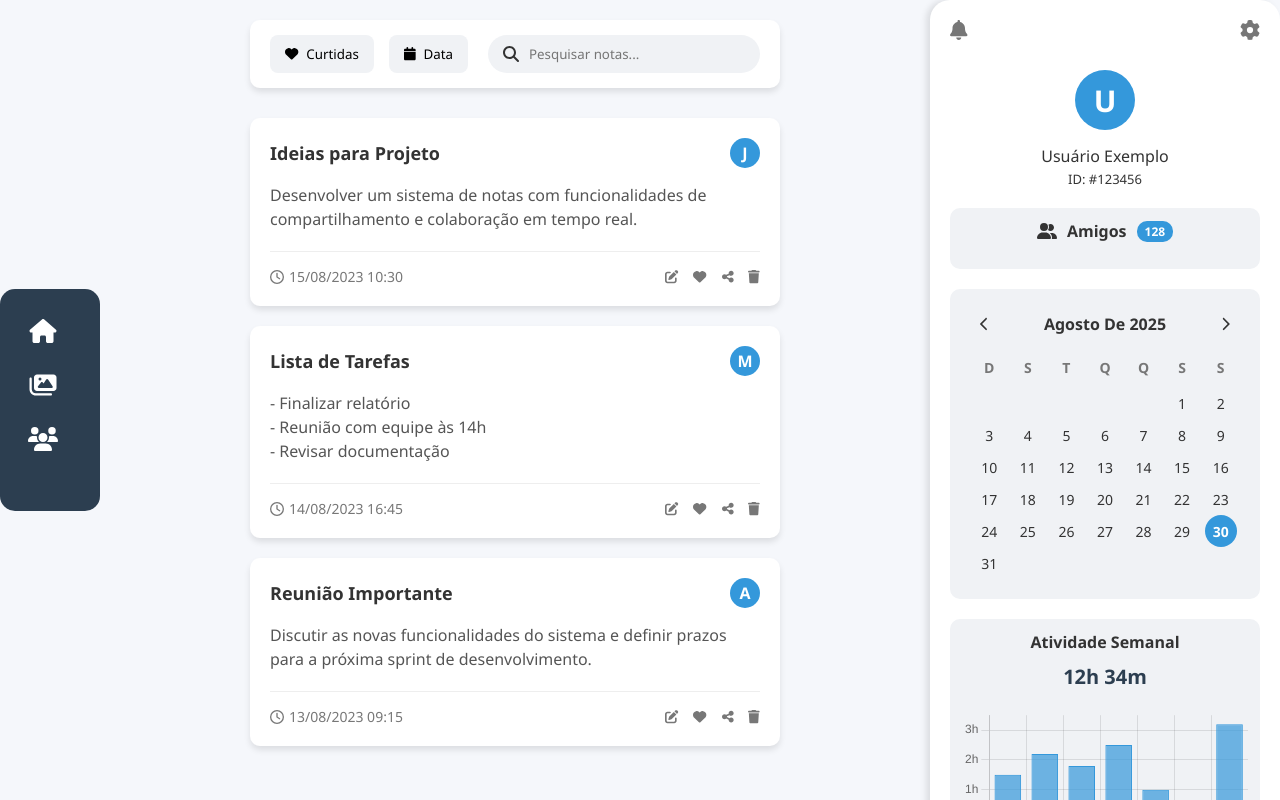
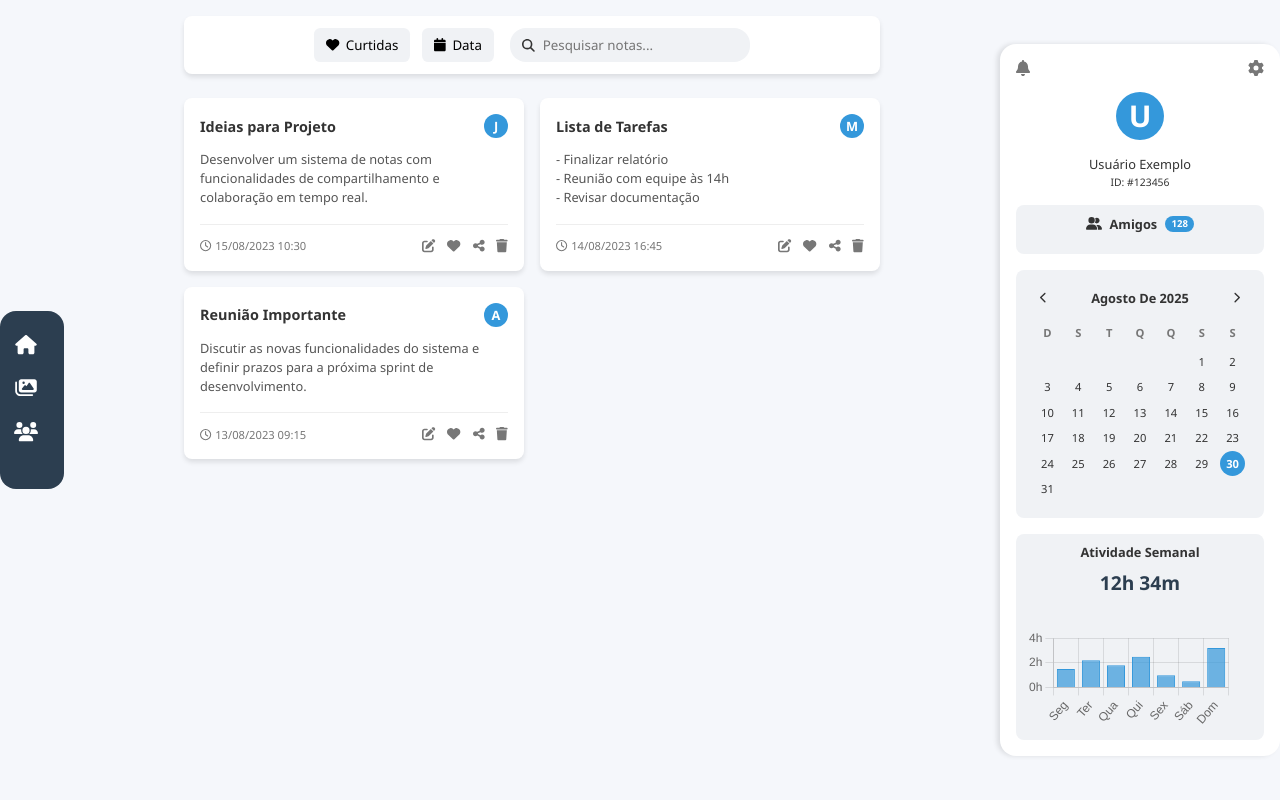
Before and after one commit to Augusto2599/Notes_Generation_Site, a React (Vite) app: page / in a window 1280 px wide. Built offline with nearby package versions, Linux system fonts and the light colour scheme.

Commit message:
Concertando erros de Design e melhorando a visibilidade.

```diff
--- a/src/components/barraLateral/BarraLateral.css
+++ b/src/components/barraLateral/BarraLateral.css
@@ -1,30 +1,30 @@
 /* Barra Lateral Direita */
 .barra-lateral {
-    width: 350px;
+    width: 21.875rem; /* 350px / 16 */
     background-color: white;
-    padding: 20px;
-    box-shadow: -4px 0 6px rgba(0, 0, 0, 0.1);
+    padding: 1.25rem; /* 20px / 16 */
+    box-shadow: -0.25rem 0 0.375rem rgba(0, 0, 0, 0.1); /* -4px 0 6px */
     overflow-y: auto;
     display: flex;
     flex-direction: column;
     align-items: center;
 
     /*-- Alterações --*/
-    max-height:1000px;  /* Define uma altura máxima (ajuste o valor como preferir) */
+    max-height: 100rem; /* 700px / 16 */
     margin-block: auto; /* Centraliza a barra verticalmente na página */
-    border-radius: 20px;/* Adiciona bordas arredondadas para um visual mais agradável */
+    border-radius: 1.25rem; /* 20px / 16 */
 }
 
 .topo-direito {
     display: flex;
     justify-content: space-between;
     align-items: center;
-    margin-bottom: 30px;
+    margin-bottom: 1.25rem; /* 20px / 16 */
     width: 100%;
 }
 
 .icone-topo {
-    font-size: 20px;
+    font-size: 1.25rem; /* 20px / 16 */
     cursor: pointer;
     color: #777;
     transition: color 0.3s;
@@ -36,15 +36,15 @@
 
 .perfil-usuario {
     text-align: center;
-    margin-bottom: 20px; /* Reduzido de 30px */
+    margin-bottom: 1.25rem; /* 20px / 16 */
     width: 100%;
 }
 
 .usuario-grande {
-    width: 60px;        /* Reduzido de 80px */
-    height: 60px;       /* Reduzido de 80px */
-    font-size: 24px;      /* Reduzido de 30px */
-    margin: 0 auto 10px;  /* Margem inferior reduzida de 15px */
+    width: 3.75rem; /* 60px / 16 */
+    height: 3.75rem; /* 60px / 16 */
+    font-size: 1.5rem; /* 24px / 16 */
+    margin: 0 auto 0.625rem; /* 10px / 16 */
     background-color: #3498db;
     border-radius: 50%;
     display: flex;
@@ -57,19 +57,19 @@
 }
 
 .nome-usuario {
-    font-size: 16px; /* Reduzido de 18px */
-    margin-bottom: 3px; /* Reduzido de 5px */
+    font-size: 1rem; /* 16px / 16 */
+    margin-bottom: 0.1875rem; /* 3px / 16 */
 }
 
 .id-usuario {
-    font-size: 13px; /* Reduzido de 14px */
+    font-size: 0.8125rem; /* 13px / 16 */
 }
 
 .amigos {
     background-color: #f0f2f5;
-    padding: 12px;        /* Reduzido de 15px */
-    border-radius: 10px;
-    margin-bottom: 20px;  /* Reduzido de 30px */
+    padding: 0.75rem; /* 12px / 16 */
+    border-radius: 0.625rem; /* 10px / 16 */
+    margin-bottom: 1.25rem; /* 20px / 16 */
     width: 100%;
     text-align: center;
 }
@@ -78,15 +78,22 @@
     display: flex;
     align-items: center;
     justify-content: center;
-    gap: 10px;
-    margin-bottom: 15px;
+    gap: 0.625rem; /* 10px / 16 */
+    margin-bottom: 0.9375rem; /* 15px / 16 */
     font-weight: 600;
 }
 
 .numero-amigos {
     background-color: #3498db;
     color: white;
-    padding: 2px 8px;
-    border-radius: 10px;
-    font-size: 12px;
+    padding: 0.125rem 0.5rem; /* 2px 8px */
+    border-radius: 0.625rem; /* 10px / 16 */
+    font-size: 0.75rem; /* 12px / 16 */
 }
+
+/* --- Media Query para Telas Menores --- */
+@media (max-width: 1200px) {
+    .barra-lateral {
+        display: none; /* Esconde a barra lateral */
+    }
+}
--- a/src/components/calendario/Calendario.css
+++ b/src/components/calendario/Calendario.css
@@ -1,8 +1,8 @@
 .calendario {
     background-color: #f0f2f5;
-    padding: 20px;
-    border-radius: 10px;
-    margin-bottom: 20px;
+    padding: 1.25rem; /* 20px / 16 */
+    border-radius: 0.625rem; /* 10px / 16 */
+    margin-bottom: 1.25rem; /* 20px / 16 */
     width: 100%;
 }
 
@@ -10,12 +10,12 @@
     display: flex;
     justify-content: space-between;
     align-items: center;
-    margin-bottom: 20px;
+    margin-bottom: 1.25rem; /* 20px / 16 */
 }
 
 .mes-ano-titulo {
     font-weight: 600;
-    font-size: 16px;
+    font-size: 1rem; /* 16px / 16 */
     text-transform: capitalize;
 }
 
@@ -24,9 +24,9 @@
     border: none;
     cursor: pointer;
     color: #333;
-    font-size: 14px;
-    padding: 5px 10px;
-    border-radius: 5px;
+    font-size: 0.875rem; /* 14px / 16 */
+    padding: 0.3125rem 0.625rem; /* 5px 10px */
+    border-radius: 0.3125rem; /* 5px / 16 */
     transition: background-color 0.2s;
 }
 
@@ -44,20 +44,19 @@
 .dias-semana {
     font-weight: 600;
     color: #777;
-    margin-bottom: 10px;
-    font-size: 14px;
+    margin-bottom: 0.625rem; /* 10px / 16 */
+    font-size: 0.875rem; /* 14px / 16 */
 }
 
-.dia,
-.dia-vazio {
-    padding: 8px 0;
-    font-size: 14px;
+.dia, .dia-vazio {
+    padding: 0.5rem 0; /* 8px / 16 */
+    font-size: 0.875rem; /* 14px / 16 */
     display: flex;
     justify-content: center;
     align-items: center;
     border-radius: 50%;
-    width: 32px;
-    height: 32px;
+    width: 2rem; /* 32px / 16 */
+    height: 2rem; /* 32px / 16 */
     margin: 0 auto;
 }
 
--- a/src/components/card/Card.css
+++ b/src/components/card/Card.css
@@ -1,24 +1,24 @@
 .card {
     background-color: white;
-    border-radius: 10px;
-    padding: 20px;
-    box-shadow: 0 4px 6px rgba(0, 0, 0, 0.1);
+    border-radius: 0.625rem; /* 10px / 16 */
+    padding: 1.25rem; /* 20px / 16 */
+    box-shadow: 0 0.25rem 0.375rem rgba(0, 0, 0, 0.1); /* 0 4px 6px */
     transition: transform 0.3s;
 }
 
 .card:hover {
-    transform: translateY(-5px);
+    transform: translateY(-0.3125rem); /* -5px / 16 */
 }
 
 .card-header {
     display: flex;
     justify-content: space-between;
     align-items: center;
-    margin-bottom: 15px;
+    margin-bottom: 0.9375rem; /* 15px / 16 */
 }
 
 .card-titulo {
-    font-size: 18px;
+    font-size: 1.125rem; /* 18px / 16 */
     font-weight: 600;
 }
 
@@ -28,8 +28,8 @@
 }
 
 .usuario-icone {
-    width: 30px;
-    height: 30px;
+    width: 1.875rem; /* 30px / 16 */
+    height: 1.875rem; /* 30px / 16 */
     background-color: #3498db;
     border-radius: 50%;
     display: flex;
@@ -40,7 +40,7 @@
 }
 
 .card-texto {
-    margin-bottom: 20px;
+    margin-bottom: 1.25rem; /* 20px / 16 */
     line-height: 1.5;
     color: #555;
 }
@@ -49,21 +49,21 @@
     display: flex;
     justify-content: space-between;
     align-items: center;
-    border-top: 1px solid #eee;
-    padding-top: 15px;
+    border-top: 0.0625rem solid #eee; /* 1px / 16 */
+    padding-top: 0.9375rem; /* 15px / 16 */
 }
 
 .data-info {
     display: flex;
     align-items: center;
-    gap: 5px;
+    gap: 0.3125rem; /* 5px / 16 */
     color: #777;
-    font-size: 14px;
+    font-size: 0.875rem; /* 14px / 16 */
 }
 
 .acoes {
     display: flex;
-    gap: 15px;
+    gap: 0.9375rem; /* 15px / 16 */
 }
 
 .acao-btn {
--- a/src/components/conteudoPrincipal/ConteudoPrincipal.css
+++ b/src/components/conteudoPrincipal/ConteudoPrincipal.css
@@ -3,7 +3,7 @@
     flex: 1;
     display: flex;
     flex-direction: column;
-    padding: 20px 150px;
+    padding: 1.25rem 9.375rem; /* 20px 150px */
     /* Alterado para adicionar preenchimento lateral */
     overflow-y: auto;
 }
@@ -12,31 +12,29 @@
 .body-topo {
     display: flex;
     justify-content: center;
-    /* Alterado de space-between para center */
     align-items: center;
-    gap: 20px;
-    /* Adicionado para criar um espaço entre os filtros e a pesquisa */
-    margin-bottom: 30px;
+    gap: 1.25rem; /* 20px / 16 */
+    margin-bottom: 1.875rem; /* 30px / 16 */
     background-color: white;
-    padding: 15px 20px;
-    border-radius: 10px;
-    box-shadow: 0 4px 6px rgba(0, 0, 0, 0.1);
+    padding: 0.9375rem 1.25rem; /* 15px 20px */
+    border-radius: 0.625rem; /* 10px / 16 */
+    box-shadow: 0 0.25rem 0.375rem rgba(0, 0, 0, 0.1); /* 0 4px 6px */
 }
 
 .filtros {
     display: flex;
-    gap: 15px;
+    gap: 0.9375rem; /* 15px / 16 */
 }
 
 .filtro-btn {
     background-color: #f0f2f5;
     border: none;
-    padding: 10px 15px;
-    border-radius: 8px;
+    padding: 0.625rem 0.9375rem; /* 10px 15px */
+    border-radius: 0.5rem; /* 8px / 16 */
     cursor: pointer;
     display: flex;
     align-items: center;
-    gap: 8px;
+    gap: 0.5rem; /* 8px / 16 */
     transition: all 0.3s;
 }
 
@@ -48,23 +46,30 @@
     display: flex;
     align-items: center;
     background-color: #f0f2f5;
-    padding: 10px 15px;
-    border-radius: 20px;
-    width: 300px;
+    padding: 0.625rem 0.9375rem; /* 10px 15px */
+    border-radius: 1.25rem; /* 20px / 16 */
+    width: 18.75rem; /* 300px / 16 */
 }
 
 .barra-pesquisa input {
     border: none;
     background: transparent;
     outline: none;
-    margin-left: 10px;
+    margin-left: 0.625rem; /* 10px / 16 */
     width: 100%;
 }
 
 /* Centro do Body */
 .body-center {
     display: grid;
-    grid-template-columns: repeat(auto-fill, minmax(300px, 1fr));
-    gap: 20px;
-    margin-bottom: 30px;
+    grid-template-columns: repeat(auto-fill, minmax(18.75rem, 1fr)); /* 300px / 16 */
+    gap: 1.25rem; /* 20px / 16 */
+    margin-bottom: 1.875rem; /* 30px / 16 */
 }
+
+/* --- Media Query para Telas Menores --- */
+@media (max-width: 1200px) {
+    .conteudo-principal {
+        padding: 20px; /* Reduz o preenchimento lateral para telas pequenas */
+    }
+}
--- a/src/components/graficoAtividade/GraficoAtividade.css
+++ b/src/components/graficoAtividade/GraficoAtividade.css
@@ -1,25 +1,25 @@
 .atividade {
     background-color: #f0f2f5;
-    padding: 12px;
-    border-radius: 10px;
+    padding: 0.75rem; /* 12px / 16 */
+    border-radius: 0.625rem; /* 10px / 16 */
     width: 100%;
 }
 
 .atividade-titulo {
     font-weight: 600;
-    margin-bottom: 10px; /* Reduzido de 15px */
+    margin-bottom: 0.625rem; /* 10px / 16 */
     text-align: center;
 }
 
 .tempo-uso {
-    font-size: 20px;      /* Reduzido de 24px */
+    font-size: 1.5rem; /* 20px / 16 */
     font-weight: 700;
     color: #2c3e50;
-    margin-bottom: 10px; /* Reduzido de 15px */
+    margin-bottom: 0.625rem; /* 10px / 16 */
     text-align: center;
 }
 
 .grafico-container {
-    height: 150px;
-    margin-top: 15px;
+    height: 8rem; /* 100px / 16 */
+    margin-top: 2.5rem; /* 10px / 16 */
 }
--- a/src/components/menuLateral/MenuLateral.css
+++ b/src/components/menuLateral/MenuLateral.css
@@ -1,29 +1,29 @@
 /* Menu Lateral Esquerdo */
 .menu-lateral {
-    width: 100px;
+    width: 5rem; /* 80px / 16 */
     background-color: #2c3e50;
     color: white;
     display: flex;
     flex-direction: column;
     align-items: center;
     justify-content: center;
-    padding: 30px 0;
+    padding: 1.875rem 0; /* 30px / 16 */
     transition: width 0.3s;
-    max-height: 400px; /* Adicionado: define uma altura máxima */
+    max-height: 25rem; /* 400px / 16 */
     margin-block: auto; /* Adicionado: centraliza na vertical */
-    border-radius: 15px; /* Dica extra: para arredondar as bordas */
+    border-radius: 1.25rem; /* 20px / 16 */
 }
 
 .menu-lateral:hover {
-    width: 200px;
+    width: 12.5rem; /* 200px / 16 */
     align-items: flex-start;
-    padding-left: 20px;
+    padding-left: 1.25rem; /* 20px / 16 */
 }
 
 .menu-item {
     display: flex;
     align-items: center;
-    margin-bottom: 30px;
+    margin-bottom: 1.875rem; /* 30px / 16 */
     cursor: pointer;
     transition: all 0.3s;
     width: 100%;
@@ -35,14 +35,14 @@
 }
 
 .menu-item:hover {
-    transform: translateX(5px);
+    transform: translateX(0.3125rem); /* 5px / 16 */
 }
 
 .menu-item svg {
     /* Estilo para o ícone do FontAwesome */
-    font-size: 24px;
-    margin-right: 15px;
-    min-width: 30px;
+    font-size: 1.5rem; /* 24px / 16 */
+    margin-right: 0.9375rem; /* 15px / 16 */
+    min-width: 1.875rem; /* 30px / 16 */
     text-align: center;
 }
 
@@ -54,3 +54,10 @@
 .menu-lateral:hover .menu-item span {
     display: inline-block;
 }
+
+/* --- Media Query para Telas Menores --- */
+@media (max-width: 1200px) {
+    .menu-lateral {
+        display: none; /* Esconde o menu lateral */
+    }
+}
--- a/src/index.css
+++ b/src/index.css
@@ -5,6 +5,10 @@
   font-family: 'Segoe UI', Tahoma, Geneva, Verdana, sans-serif;
 }
 
+html {
+  font-size: 80%; /* Define que 1rem será 80% do padrão (12.8px) */
+}
+
 body {
   background-color: #f5f7fb;
   color: #333;
```
